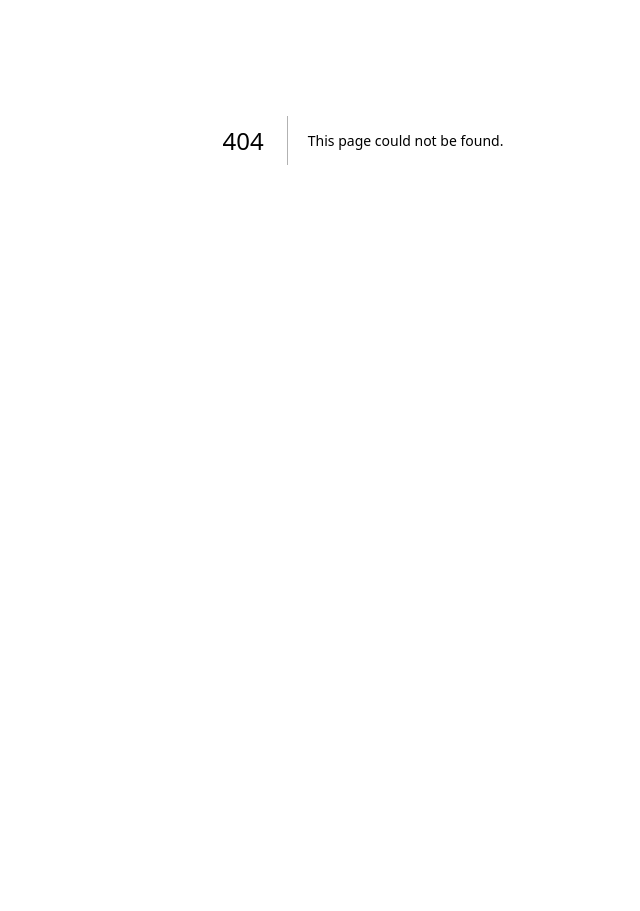
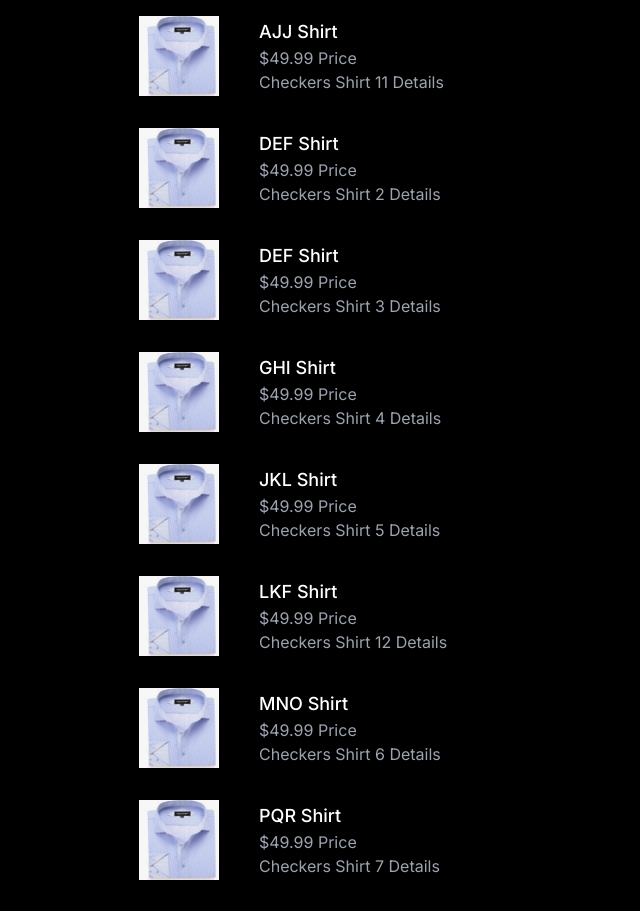
Before and after one commit to TrinaKeen/ClickNShop, a Next.js app: page /MenPage in a window 1280 px wide. Before the commit this address had no page. Shown: the part 260-1171 px from the top of the page, without its empty margins (277-917 px from the left). Before the commit the page ends 800 px from the top, so only its background shows below. Built offline with nearby package versions, Linux system fonts and the light colour scheme.

Commit message:
MenPage
Created a MenPage and connect with About Page

```diff
--- a/app/About-page/page.js
+++ b/app/About-page/page.js
@@ -2,7 +2,7 @@ import Link from "next/link";
 
 export default function AboutPage() {
 	return (
-		<main className="bg-white py-6">
+		<main className="bg-white py-6 text-black">
 			<header>
 				<div >
 					<img src="/logo.jpg" alt="ClickNShop Logo" className="mx-auto mb-4" style={{ height: '100px' }}/>
@@ -10,10 +10,10 @@ export default function AboutPage() {
 						<nav className="mt-4">
 							<ul className="flex justify-center space-x-32 text-lg">
                                 <li className="hover:underline">
-                                    <Link href="../">Home</Link>
+									<a>Men</a>
 								</li>
 								<li className="hover:underline">
-									<a>Men</a>
+								<Link href="./MenPage/">Men</Link>
 								</li>
 								<li className="hover:underline">
 									<a>Women</a>
@@ -61,6 +61,7 @@ export default function AboutPage() {
                         </p>
                     </div>
             </section>
+
 		</main>
 	);
 }
--- a/app/MainPage-s/page.js
+++ b/app/MenPage/page.js
@@ -14,7 +14,7 @@ const handleAddItem = (newProduct) => {
 
 return (
     <main className="min-h-screen bg-black p-4 text-white">
-    <h1 className="text-3xl font-bold text-center mb-6">ClickNShop</h1>
+    <h1 className="text-3xl font-bold text-center mb-6">For Men</h1>
 
     {/* Pass the handleAddItem event handler to the NewItem component as a prop called onAddItem */}
     <newProduct onAddItem={handleAddItem} />
--- a/app/MainPage-s/product-list.js
+++ b/app/MenPage/product-list.js
@@ -9,8 +9,8 @@ export default function ProductList({ products }) {
     const sortedProducts = [...products].sort((a, b) => {
       if (sortBy === 'name') {
         return a.name.localeCompare(b.name);
-      } else if (sortBy === 'category') {
-        return a.category.localeCompare(b.category);
+      } else if (sortBy === 'price') {
+        return a.price.localeCompare(b.price);
       }
       return 0;
     });
@@ -22,23 +22,23 @@ export default function ProductList({ products }) {
             className={`px-4 py-2 mr-2 rounded ${sortBy === 'name' ? 'bg-orange-500 text-black' : 'bg-gray-200'}`}
             onClick={() => setSortBy('name')}
           >
-            Name
+            Apparel
           </button>
-          <button
-            className={`px-4 py-2 rounded ${sortBy === 'category' ? 'bg-orange-500 text-black' : 'bg-gray-200'}`}
-            onClick={() => setSortBy('category1')}
+          {/* <button
+            className={`px-4 py-2 rounded ${sortBy === 'price' ? 'bg-orange-500 text-black' : 'bg-gray-200'}`}
+            onClick={() => setSortBy('price')}
           >
             Category
-          </button>
+          </button> */}
 
         </div>
         <ul className="bg-black text-white shadow-md rounded">
           {sortedProducts.map(product => (
             <Product
-              key={product.id}
+              //key={product.id}
               name={product.name}
-              quantity={product.quantity}
-              category={product.category}
+              price={product.price}
+              details={product.details}
               image={product.image}
             />
           ))}
--- a/app/MainPage-s/product.js
+++ b/app/MenPage/product.js
@@ -1,13 +1,14 @@
 
 
-export default function Product({ name, quantity, category1, category2, image }) {
+export default function Product({ name, price, details, image }) {
     return (
       <li className="flex justify-between items-center p-4 border-gray-700">
         <div className="flex items-center">
           <img src={image} alt={name} className="w-20 h-20 object-cover mr-10 bg-white" />
           <div>
             <span className="font-medium text-lg">{name}</span>
-            <div className="text-gray-400"> {quantity} in stock</div>
+            <div className="text-gray-400"> {price} Price</div>
+            <div className="text-gray-400"> {details} Details</div>
           </div>
         </div>
       </li>
--- /dev/null
+++ b/app/MenPage/products.json
@@ -0,0 +1,86 @@
+[
+    {
+
+      "id": "1h2GJKH12gkHG31h1H",
+      "name": "ABC Shirt",
+      "price": "$49.99",
+      "details": "Checkers Shirt 1",
+      "image": "/product1.jpg"
+    },
+    {
+      "id": "2KJH3k2j3H1k2J3K1H",
+      "name": "DEF Shirt",
+      "price": "$49.99",
+      "details": "Checkers Shirt 2",
+      "image": "/product1.jpg"
+    },
+    {
+     "name": "DEF Shirt",
+      "price": "$49.99",
+      "details": "Checkers Shirt 3",
+      "image": "/product1.jpg"
+    },
+    {
+      "id": "4k2J3K1H2GJKH12gk",
+      "name": "GHI Shirt",
+      "price": "$49.99",
+      "details": "Checkers Shirt 4",
+      "image": "/product1.jpg"
+    },
+    {
+      "id": "5H1h1H2KJH3k2j3H",
+      "name": "JKL Shirt",
+      "price": "$49.99",
+      "details": "Checkers Shirt 5",
+      "image": "/product1.jpg"
+    },
+    {
+      "id": "6H1k2J3K1H2GJKH1",
+      "name": "MNO Shirt",
+      "price": "$49.99",
+      "details": "Checkers Shirt 6",
+      "image": "/product1.jpg"
+    },
+    {
+      "id": "7gkHG31h1H2KJH3k",
+      "name": "PQR Shirt",
+      "price": "$49.99",
+      "details": "Checkers Shirt 7",
+      "image": "/product1.jpg"
+    },
+    {
+      "id": "8j3H1k2J3K1H2GJK",
+      "name": "STU Shirt",
+      "price": "$49.99",
+      "details": "Checkers Shirt 8",
+      "image": "/product1.jpg"
+    },
+    {
+      "id": "9H12gkHG31h1H2KJ",
+      "name": "VXW Shirt",
+      "price": "$49.99",
+      "details": "Checkers Shirt 9",
+      "image": "/product1.jpg"
+    },
+    {
+      "id": "10H3k2j3H1k2J3K1",
+      "name": "TUY Shirt",
+      "price": "$49.99",
+      "details": "Checkers Shirt 10",
+      "image": "/product1.jpg"
+    },
+    {
+      "id": "11k2J3K1H2GJKH12",
+      "name": "AJJ Shirt",
+      "price": "$49.99",
+      "details": "Checkers Shirt 11",
+      "image": "/product1.jpg"
+    },
+    {
+      "id": "12GJKH12gkHG31h1",
+      "name": "LKF Shirt",
+      "price": "$49.99",
+      "details": "Checkers Shirt 12",
+      "image": "/product1.jpg"
+    }
+  ]
```
Also changed, not shown: app/MainPage-s/products.json (deleted, +0 -87 lines).
